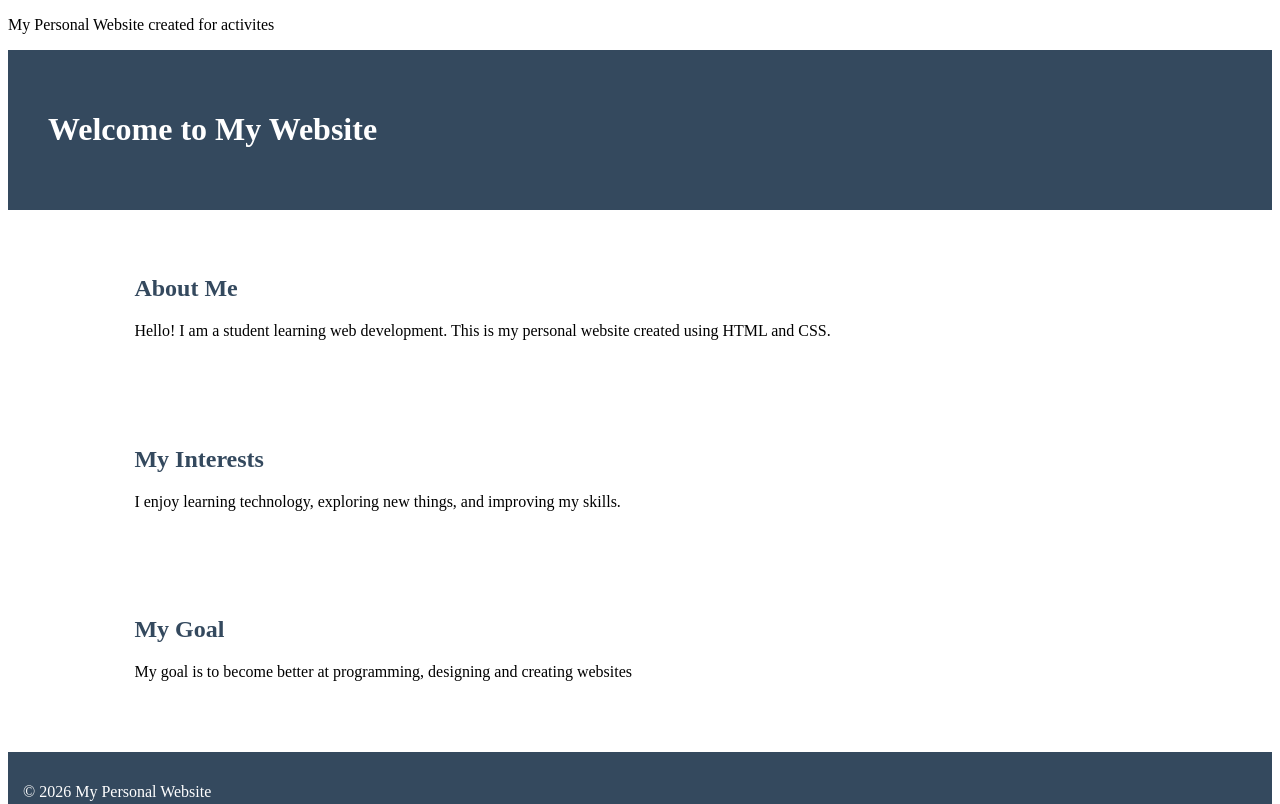
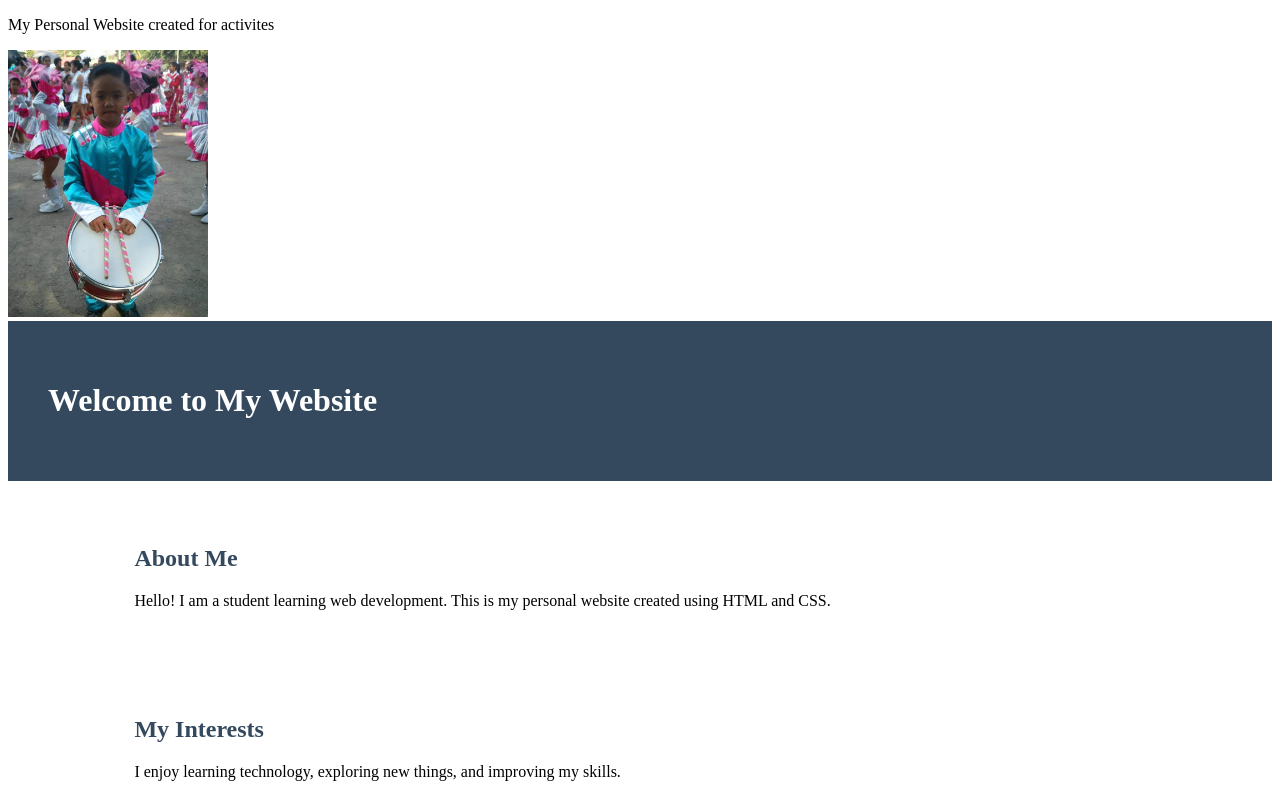
Before and after one commit to KHARLLAURENCESILVA19/kharllaurencesilva.github.io, a plain HTML site: page index.html in a window 1280 px wide. Shown: the top 804 px of the page. Drawn offline with Linux system fonts and the light colour scheme.

Commit message:
Update index.html

```diff
--- a/index.html
+++ b/index.html
@@ -5,6 +5,7 @@
     <title>My Personal Website</title>
     <p> My Personal Website created for activites</p>
     <link rel="stylesheet" href="style.css">
+    <img src="silva.jpg" alt="My photo" width="200">
 </head>
 <body>
 
```
